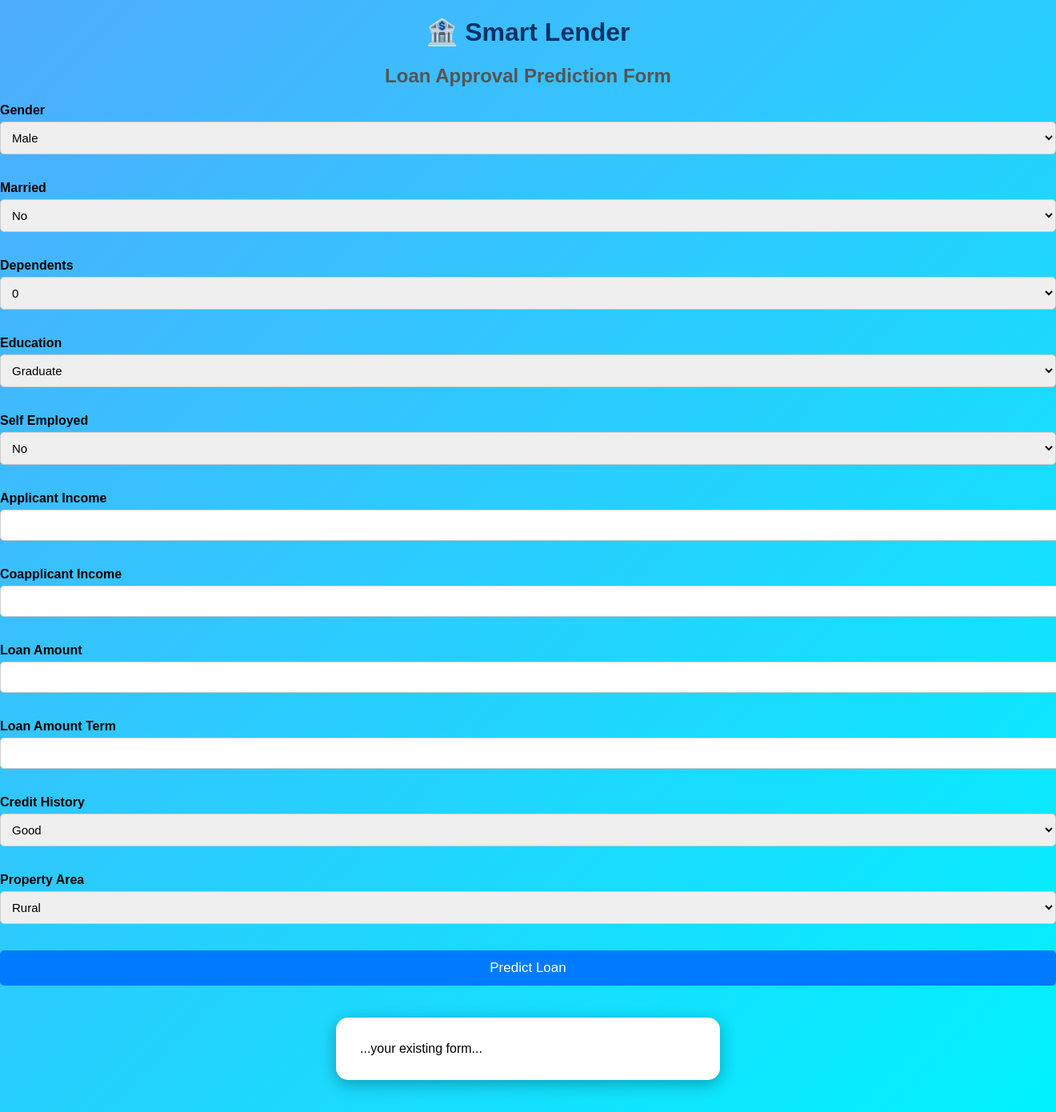
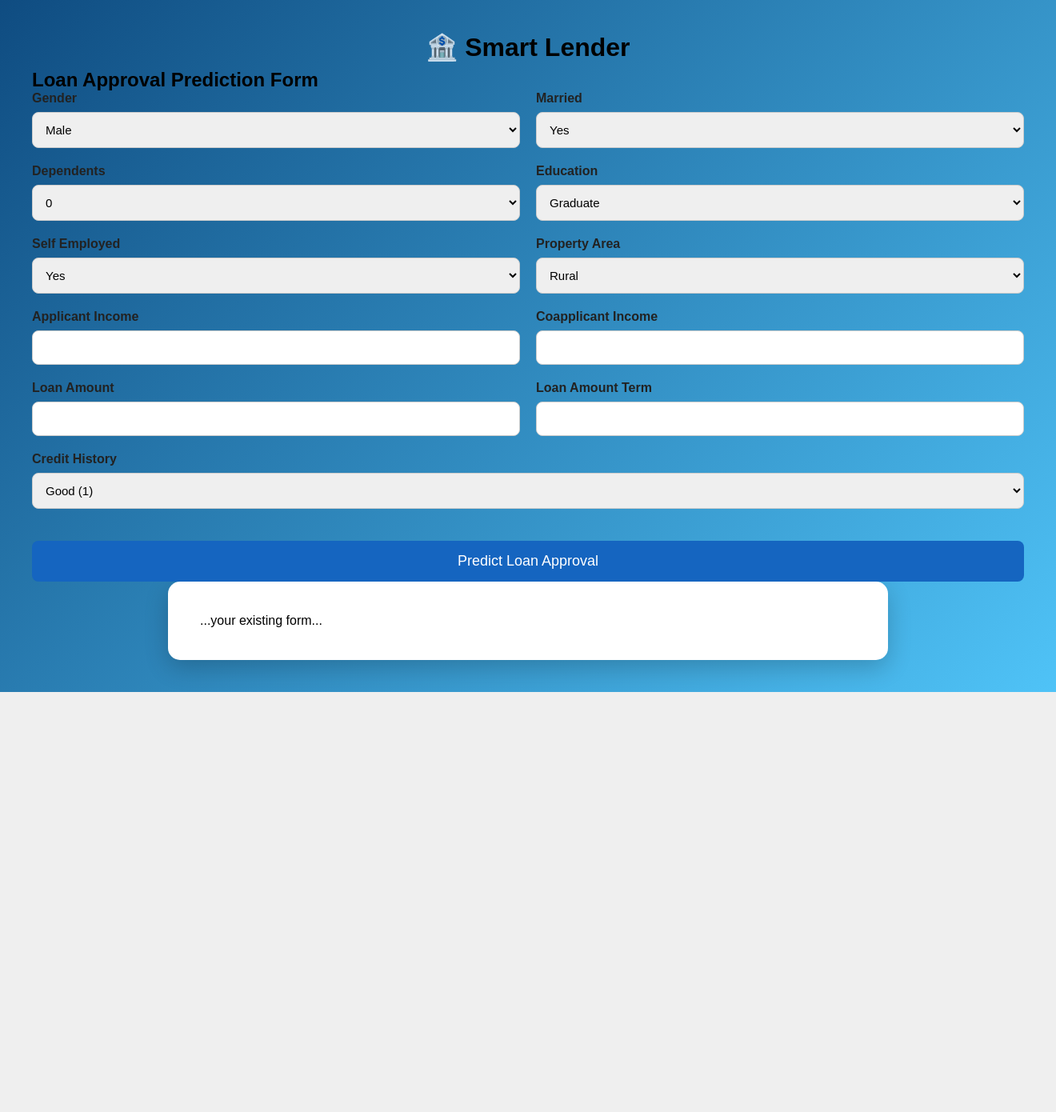
Before and after one commit to Bushra-m66/Smart-Lender, a Flask app: page /predict in a window 1320 px wide; the page is wider, and only the part inside the window is pictured. Shown: that part at 80% size. After the commit the page ends 865 px from the top of that part, so only its background shows below. Run offline with Flask 3, Linux system fonts and the light colour scheme; parts of the project's set-up code (start-up, migrations or seed data) failed here and were passed over.

Commit message:
Updated home page design and CSS

```diff
--- a/static/style.css
+++ b/static/style.css
@@ -1,61 +1,81 @@
-body{
+*{
     margin:0;
     padding:0;
+    box-sizing:border-box;
     font-family:Arial, Helvetica, sans-serif;
-    background:linear-gradient(135deg,#4facfe,#00f2fe);
+}
+
+body{
+    background:linear-gradient(135deg,#0f4c81,#4fc3f7);
+    min-height:100vh;
+    padding:40px;
 }
 
 .container{
-    width:420px;
-    margin:40px auto;
+    width:900px;
+    margin:auto;
     background:white;
-    padding:30px;
     border-radius:15px;
-    box-shadow:0px 5px 20px rgba(0,0,0,0.3);
+    padding:40px;
+    box-shadow:0 10px 30px rgba(0,0,0,0.2);
 }
 
 h1{
     text-align:center;
-    color:#003366;
+    color:#000000;
+    margin-bottom:8px;
 }
 
-h2{
+h3{
     text-align:center;
-    color:#555;
+    color:#2764c0;
+    margin-bottom:35px;
+}
+
+.form-row{
+    display:flex;
+    gap:20px;
+    margin-bottom:20px;
+}
+
+.form-group{
+    flex:1;
 }
 
 label{
+    display:block;
+    margin-bottom:8px;
     font-weight:bold;
+    color:#222;
 }
 
-input,select{
+input,
+select{
     width:100%;
-    padding:10px;
-    margin-top:5px;
-    margin-bottom:15px;
-    border-radius:5px;
+    padding:12px;
     border:1px solid #ccc;
+    border-radius:8px;
     font-size:15px;
 }
 
-button{
-    width:100%;
-    padding:12px;
-    background:#007bff;
-    color:white;
-    border:none;
-    border-radius:5px;
-    font-size:17px;
-    cursor:pointer;
+input:focus,
+select:focus{
+    border:2px solid #1e88e5;
+    outline:none;
 }
 
-button:hover{
-    background:#0056b3;
+.submit-btn{
+    width:100%;
+    background:#1565c0;
+    color:white;
+    padding:15px;
+    border:none;
+    border-radius:8px;
+    font-size:18px;
+    cursor:pointer;
+    margin-top:20px;
 }
 
-.result{
-    text-align:center;
-    font-size:24px;
-    color:green;
-    font-weight:bold;
+.submit-btn:hover{
+    background:#0d47a1;
 }
--- a/templates/home.html
+++ b/templates/home.html
@@ -5,7 +5,6 @@
 <title>Smart Lender</title>
 
 <link rel="stylesheet" href="{{ url_for('static', filename='style.css') }}">
-
 </head>
 
 <body>
@@ -13,9 +12,7 @@
 <div class="container">
 
 <h1>🏦 Smart Lender</h1>
-
-<h2>Loan Approval Prediction System</h2>
-
+<h3>Loan Approval Prediction System</h3>
 <p style="text-align:center;">
 Predict whether a loan application is likely to be approved.
 </p>
--- a/templates/input.html
+++ b/templates/input.html
@@ -12,86 +12,155 @@
 
     <form action="/submit" method="POST">
 
-        <label>Gender</label><br>
+        <div class="form-row">
+
+    <div class="form-group">
+        <label>Gender</label>
+
         <select name="Gender">
             <option value="0">Male</option>
             <option value="1">Female</option>
         </select>
 
-        <br><br>
+    </div>
 
-        <label>Married</label><br>
+    <div class="form-group">
+
+        <label>Married</label>
+
         <select name="Married">
+            <option value="1">Yes</option>
             <option value="0">No</option>
-            <option value="1">Yes</option>
         </select>
 
-        <br><br>
+    </div>
 
-        <label>Dependents</label><br>
+</div>
+
+       <div class="form-row">
+
+<div class="form-group">
+
+<label>Dependents</label>
+
 <select name="Dependents">
+
 <option value="0">0</option>
 <option value="1">1</option>
 <option value="2">2</option>
 <option value="3">3+</option>
+
 </select>
 
-        <br><br>
+</div>
 
-        <label>Education</label><br>
+<div class="form-group">
+
+<label>Education</label>
+
 <select name="Education">
+
 <option value="1">Graduate</option>
+
 <option value="0">Not Graduate</option>
+
 </select>
 
-        <br><br>
+</div>
 
-        <label>Self Employed</label><br>
+</div>
+        <div class="form-row">
+
+<div class="form-group">
+
+<label>Self Employed</label>
+
 <select name="Self_Employed">
+
+<option value="1">Yes</option>
+
 <option value="0">No</option>
-            <option value="1">Yes</option>
+
 </select>
 
-        <br><br>
+</div>
 
-        <label>Applicant Income</label><br>
+<div class="form-group">
+
+<label>Property Area</label>
+
+<select name="Property_Area">
+
+<option value="0">Rural</option>
+
+<option value="1">Semi Urban</option>
+
+<option value="2">Urban</option>
+
+</select>
+
+</div>
+
+</div>
+
+       <div class="form-row">
+
+<div class="form-group">
+
+<label>Applicant Income</label>
+
 <input type="number" name="ApplicantIncome" required>
 
-        <br><br>
+</div>
 
-        <label>Coapplicant Income</label><br>
+<div class="form-group">
+
+<label>Coapplicant Income</label>
+
 <input type="number" name="CoapplicantIncome" required>
 
-        <br><br>
+</div>
 
-        <label>Loan Amount</label><br>
+</div>
+
+        <div class="form-row">
+
+<div class="form-group">
+
+<label>Loan Amount</label>
+
 <input type="number" name="LoanAmount" required>
 
-        <br><br>
+</div>
 
-        <label>Loan Amount Term</label><br>
+<div class="form-group">
+
+<label>Loan Amount Term</label>
+
 <input type="number" name="Loan_Amount_Term" required>
 
-        <br><br>
+</div>
 
-        <label>Credit History</label><br>
+</div>
+
+        <div class="form-row">
+
+<div class="form-group">
+
+<label>Credit History</label>
+
 <select name="Credit_History">
-            <option value="1">Good</option>
-            <option value="0">Bad</option>
+
+<option value="1">Good (1)</option>
+
+<option value="0">Bad (0)</option>
+
 </select>
 
-        <br><br>
+</div>
 
-        <label>Property Area</label><br>
-        <select name="Property_Area">
-            <option value="0">Rural</option>
-            <option value="1">Semiurban</option>
-            <option value="2">Urban</option>
-        </select>
-
-        <br><br>
-
-        <button type="submit">Predict Loan</button>
+</div>
+        <input class="submit-btn" type="submit" value="Predict Loan Approval">
 
     </form>
     <div class="container">
```
Lines whose indentation alone changed are shown as unchanged.
